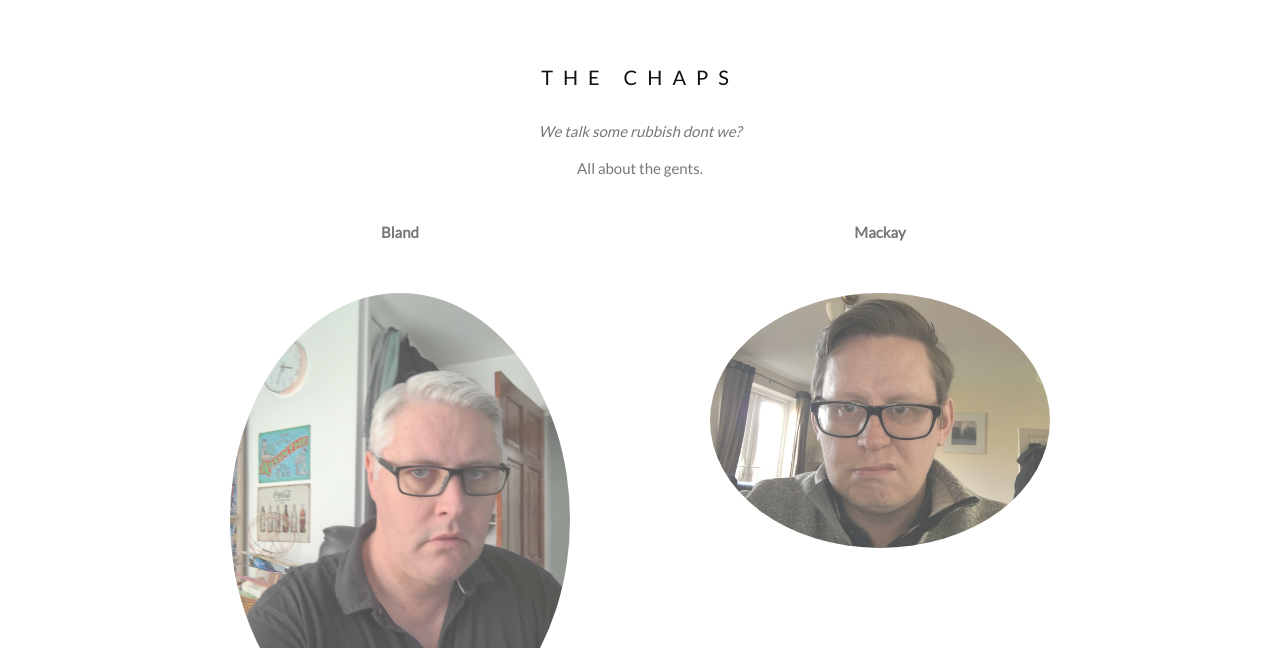
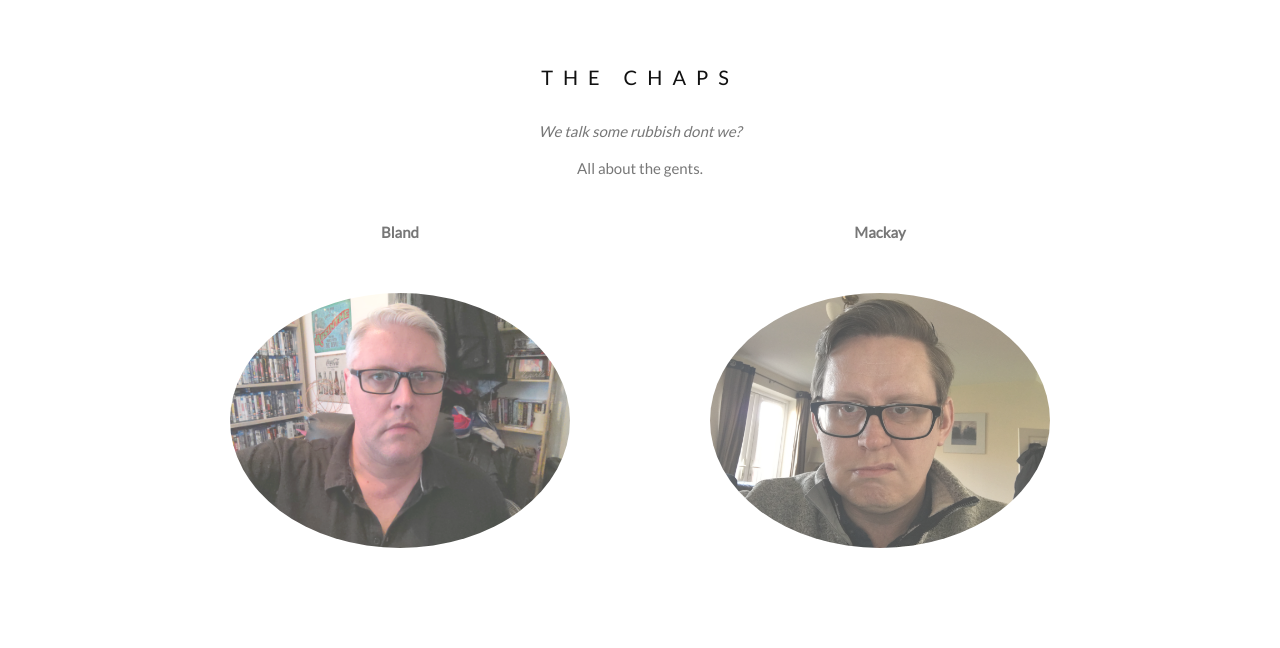
Before and after one commit to McNast13/of-the-week, a plain HTML site: page chaps.html in a window 1280 px wide. Shown: the part 152-800 px from the top of the page. Drawn offline with nearby package versions, Linux system fonts and the light colour scheme.

Commit message:
pic change

```diff
--- a/chaps.html
+++ b/chaps.html
@@ -207,7 +207,7 @@
     <div class="col-sm-6">
       <p class="text-center"><strong>Bland</strong></p><br>
       <a href="#demo" data-toggle="collapse">
-        <img src="./image/MATT.jpg" class="img-circle person" alt="Random Name" width="255" height="255">
+        <img src="./image/bland3.jpg" class="img-circle person" alt="Random Name" width="255" height="255">
       </a>
       <div id="demo" class="collapse">
         <p>Presenter/producer/editor/director</p>
```
Also changed, not shown: image/bland3.jpg (added), 2 other files.
